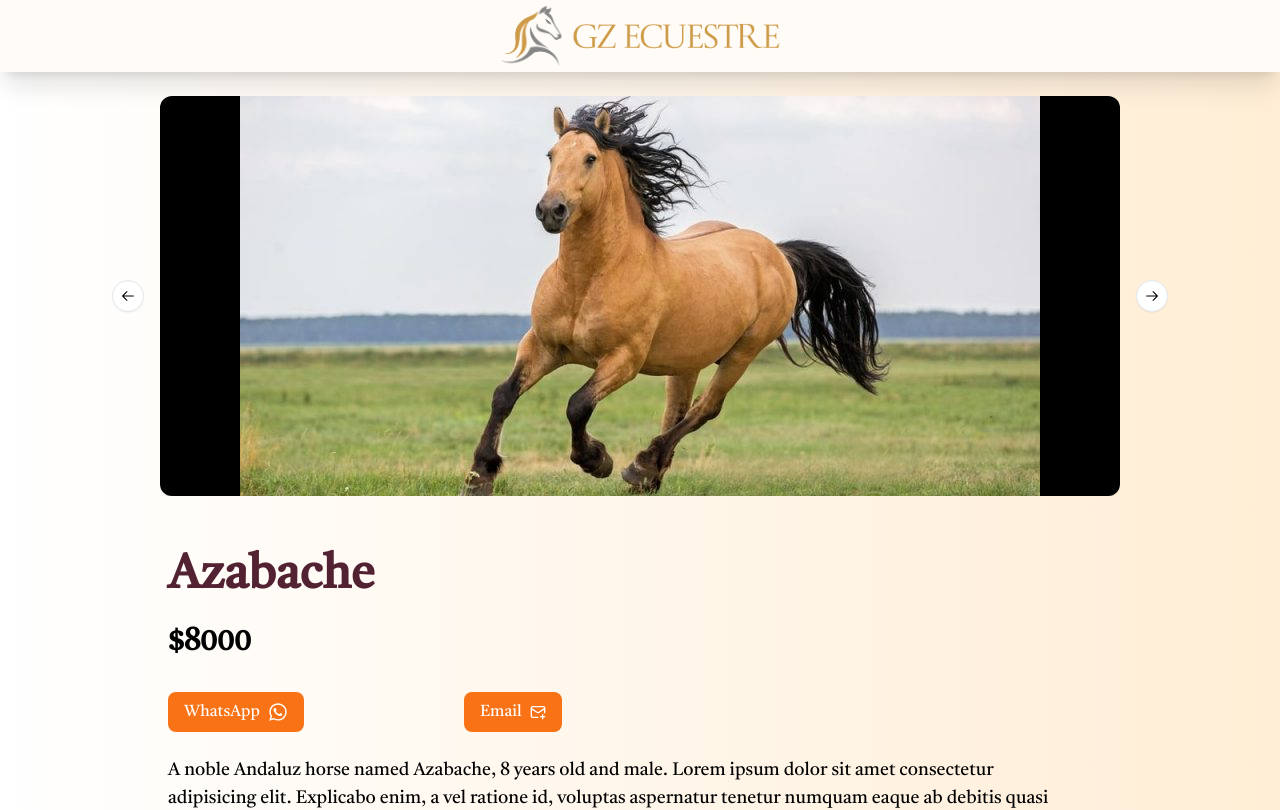
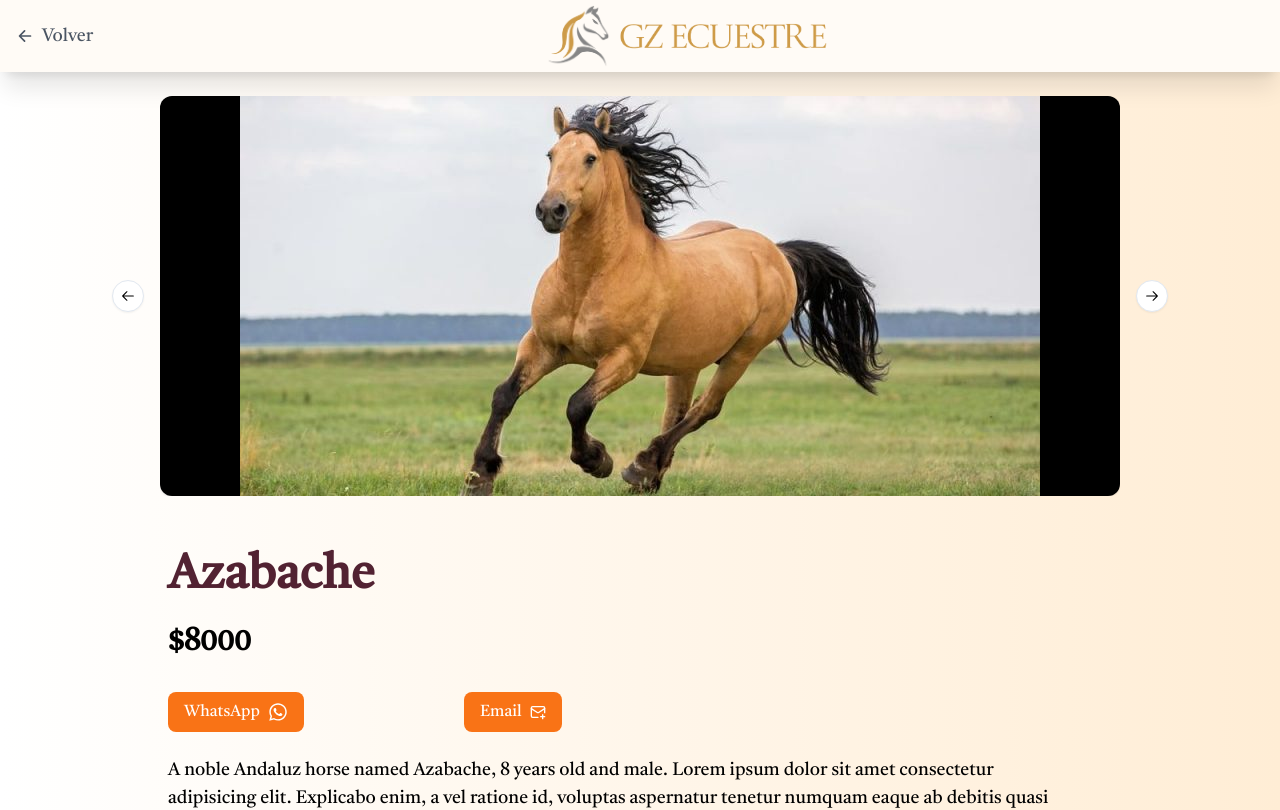
Before and after one commit to tod1az/gzecuestre, a Next.js app: page /horses/ab8 in a window 1280 px wide. Shown: the top 810 px of the page. Built offline with nearby package versions, Linux system fonts and the light colour scheme.

Commit message:
add back button on detail page

```diff
--- a/src/components/filters/FiltersSheet.tsx
+++ b/src/components/filters/FiltersSheet.tsx
@@ -5,7 +5,8 @@ import {
   SheetTrigger,
 } from "@/components/ui/sheet"
 import { FcMenu } from "react-icons/fc"
-import { usePathname } from "next/navigation"
+import { usePathname, useRouter } from "next/navigation"
+import { IoArrowBack } from "react-icons/io5";
 
 type Props = {
   children: React.ReactNode
@@ -13,7 +14,17 @@ type Props = {
 
 export default function FiltersSheet({ children }: Props) {
   const path = usePathname()
-  if (path.startsWith('/horses')) return <div />
+  const { back } = useRouter()
+
+  if (path.startsWith('/horses')) {
+    return (
+      <button
+        onClick={() => back()}
+        className="ml-4 text-lg flex gap-2 text-gray-600 items-center hover:underline hover:text-negro" >
+        <IoArrowBack /> Volver
+      </button >
+    )
+  }
   return (
     <Sheet>
       <SheetTrigger asChild>
```
